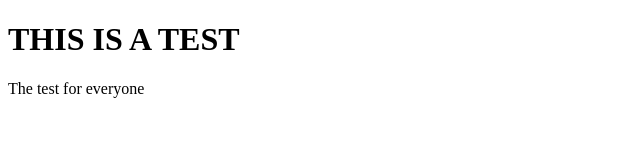
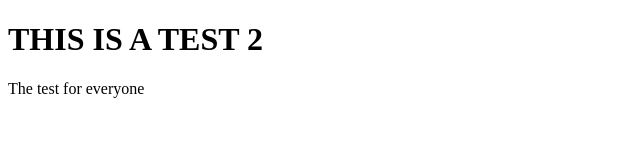
Before and after one commit to flor-de-lotus/test, a plain HTML site: page index.html in a window 1280 px wide. Shown: the full height of the page, 0-640 px from the left. Drawn offline with Linux system fonts and the light colour scheme.

Commit message:
Update index.html

```diff
--- a/index.html
+++ b/index.html
@@ -7,7 +7,7 @@
     <meta charset=”utf-8”>
   </head>
   <body>
-    <h1>THIS IS A TEST</h1>
+    <h1>THIS IS A TEST 2</h1>
     <p>The test for everyone</p>
   </body>
 </html>
```
